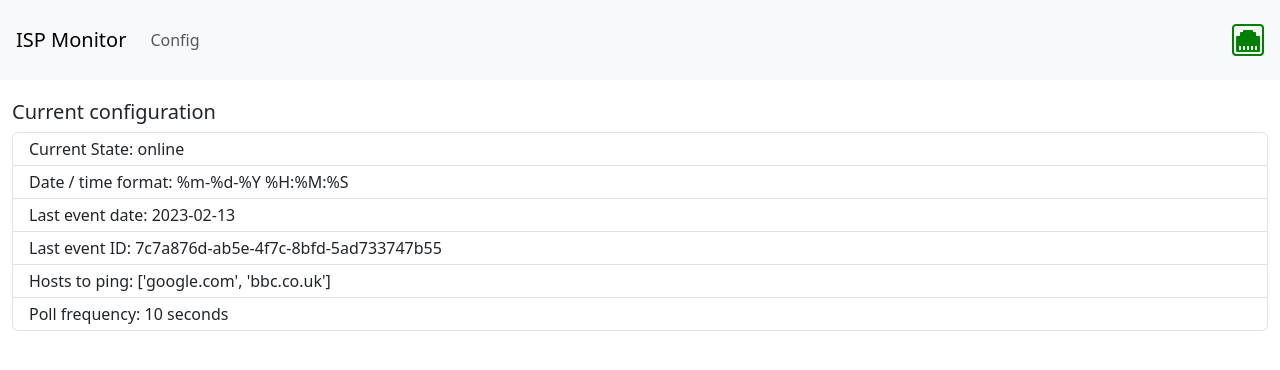
After one commit to securitypedant/ispmonitor, a Flask app: page /config in a window 1280 px wide. The commit adds this page. Shown: the top 370 px of the page. Run offline with Flask 2, Linux system fonts and the light colour scheme.

Commit message:
Adding configuration view

```diff
--- a/app.py
+++ b/app.py
@@ -1,7 +1,6 @@
-import os, json
-from datetime import datetime
+import os, yaml
 from flask import Flask, render_template, request
-from config import set_configValue, get_configValue
+from config import get_configValue
 from apscheduler.schedulers.background import BackgroundScheduler
 from config import get_configValue
 
@@ -70,11 +69,8 @@ def event():
     eventdict = createEventDict(eventid)
     return render_template("event.html", event=eventdict, online=getOnlineStatus())
 
-
-@app.route("/api/data")
-def get_data():
-    with open('data/2023-02-09-6c4ec0af-4e0b-4c89-a17d-f520b52e3ec4', 'r') as file:
-            # Reading from json file
-            event = file.read()
-            #event = json.load(json_file)
-    return event
+@app.route("/config")
+def config():
+    with open('config.yaml', 'r') as configfile:
+        configdict = yaml.safe_load(configfile)
+    return render_template("config.html", configdict=configdict, online=getOnlineStatus())
--- a/config.yaml
+++ b/config.yaml
@@ -1,8 +1,8 @@
-currentstate: offline
+currentstate: online
 datetimeformat: '%m-%d-%Y %H:%M:%S'
 eventdate: '2023-02-13'
 eventid: 7c7a876d-ab5e-4f7c-8bfd-5ad733747b55
 hosts:
 - google.com
 - bbc.co.uk
-pollfreq: 5
+pollfreq: 10
--- /dev/null
+++ b/templates/config.html
@@ -0,0 +1,13 @@
+{% extends "layout.html" %}
+{% block title %}ISP Monitor current configuration{% endblock %}
+{% block content %}
+<h5>Current configuration</h5>
+<ul class="list-group">
+  <li class="list-group-item d-flex py-1">Current State: {{ configdict["currentstate"] }}</li>
+  <li class="list-group-item d-flex py-1">Date / time format: {{ configdict["datetimeformat"] }}</li>
+  <li class="list-group-item d-flex py-1">Last event date: {{ configdict["eventdate"] }}</li>
+  <li class="list-group-item d-flex py-1">Last event ID: {{ configdict["eventid"] }}</li>
+  <li class="list-group-item d-flex py-1">Hosts to ping: {{ configdict["hosts"] }}</li>
+  <li class="list-group-item d-flex py-1">Poll frequency: {{ configdict["pollfreq"] }} seconds</li>
+</ul>
+{% endblock %}
--- a/templates/layout.html
+++ b/templates/layout.html
@@ -11,6 +11,16 @@
     <!-- HEADER -->
     <nav class="navbar navbar-expand-lg navbar-light bg-light p-3 mb-2">
       <a class="navbar-brand" href="/">ISP Monitor</a>
+      <button class="navbar-toggler" type="button" data-toggle="collapse" data-target="#navbarSupportedContent" aria-controls="navbarSupportedContent" aria-expanded="false" aria-label="Toggle navigation">
+        <span class="navbar-toggler-icon"></span>
+      </button>
+      <div class="collapse navbar-collapse" id="navbarNav">
+        <ul class="navbar-nav">
+          <li class="nav-item">
+            <a class="nav-link" href="{{ url_for('config')}}">Config</a>
+          </li>
+        </ul>
+      </div>
       {% if online %}
       <i class="bi bi-ethernet" style="font-size: 2rem; color: green;"></i>
       {% else %}
```
Also changed, not shown: README.md.
